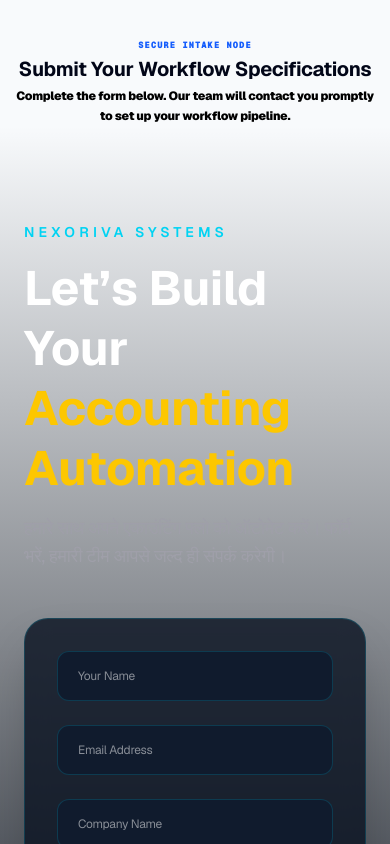
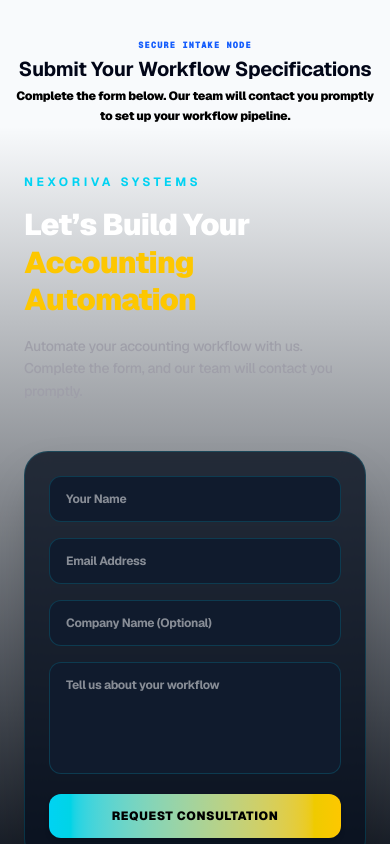
Before and after one commit to jit0341/lekhaflow-website, a Next.js app: page / in a window 390 px wide. Shown: the part 5680-6524 px from the top of the page. Built offline with nearby package versions, Linux system fonts and the light colour scheme.

Commit message:
fix: resolve contact localization conflict with page props state

```diff
--- a/app/page.tsx
+++ b/app/page.tsx
@@ -590,7 +590,7 @@
             {currentContent.contactDesc}
           </p>
         </div>
-        <Contact />
+       <Contact isHindi={isHindi} />
       </section>
 
       {/* FIXED 100%: FULL LOCALIZATION FOR LOWER PLATFORM MANDATES */}
--- a/components/contact.tsx
+++ b/components/contact.tsx
@@ -2,33 +2,83 @@
 
 import { useState } from "react";
 
-export default function Contact() {
+// Props Interface: page.tsx से आ रहे 'isHindi' को एक्सेप्ट करने के लिए
+interface ContactProps {
+  isHindi: boolean;
+}
+
+export default function Contact({ isHindi }: ContactProps) {
   const [name, setName] = useState("");
   const [email, setEmail] = useState("");
   const [company, setCompany] = useState("");
   const [message, setMessage] = useState("");
   const [loading, setLoading] = useState(false);
-  const [isSubmitted, setIsSubmitted] = useState(false); // रीडायरेक्ट/थैंक्यू स्टेट के लिए
-  const [emailError, setEmailError] = useState(""); // ईमेल वैलिडेशन के लिए
+  const [isSubmitted, setIsSubmitted] = useState(false);
+  const [emailError, setEmailError] = useState("");
+
+  // ड्युअल-लैंग्वेज डिक्शनरी (UI टेक्स्ट को सिंक करने के लिए)
+  const t = {
+    en: {
+      heroSub: "Nexoriva Systems",
+      heroTitle: <>Let’s Build Your <br /> <span className="text-yellow-400">Accounting Automation</span></>,
+      heroDesc: "Automate your accounting workflow with us. Complete the form, and our team will contact you promptly.",
+      placeholderName: "Your Name",
+      placeholderEmail: "Email Address",
+      placeholderCompany: "Company Name (Optional)",
+      placeholderMessage: "Tell us about your workflow",
+      btnSubmit: "Request Consultation",
+      btnSubmitting: "Submitting...",
+      alertError: "Please fill the form correctly.",
+      alertFail: "Submission failed. Please try again.",
+      alertNet: "Networking error. Please check your connection.",
+      thankYouTitle: "Thank You",
+      thankYouDesc: "Your request has been successfully received by **Nexoriva Systems**. Our expert deployment team will contact you within the next 24 hours.",
+      thankYouNote: "📬 We have forwarded a confirmation note to your email:",
+      btnBack: "Go Back / Submit another response",
+      emailRequired: "Email is required",
+      emailInvalid: "Please enter a valid email address (e.g. name@company.com)"
+    },
+    hi: {
+      heroSub: "नेक्सोरीवा सिस्टम्स",
+      heroTitle: <>अपनी <br /> <span className="text-yellow-400">अकाउंटिंग ऑटोमेशन</span> बनाएं</>,
+      heroDesc: "हमारे साथ अपने एकाउंटिंग फ्लो को ऑटोमेट करें। फॉर्म भरें, हमारी टीम आपसे जल्द ही संपर्क करेगी।",
+      placeholderName: "आपका नाम",
+      placeholderEmail: "ईमेल एड्रेस",
+      placeholderCompany: "कंपनी का नाम (वैकल्पिक)",
+      placeholderMessage: "हमें अपने वर्कफ़्लो आवश्यकताओं के बारे में बताएं",
+      btnSubmit: "डेमो / परामर्श का अनुरोध करें",
+      btnSubmitting: "सबमिट हो रहा है...",
+      alertError: "कृपया फॉर्म सही से भरें",
+      alertFail: "सबमिशन विफल रहा। कृपया पुनः प्रयास करें।",
+      alertNet: "नेटवर्किंग एरर। कृपया अपना इंटरनेट कनेक्शन चेक करें।",
+      thankYouTitle: "धन्यवाद",
+      thankYouDesc: "आपका अनुरोध **Nexoriva Systems** को प्राप्त हो गया है। हमारी टेक्निकल डिप्लॉयमेंट टीम अगले 24 घंटों में आपसे संपर्क करेगी।",
+      thankYouNote: "📬 हमने आपकी ईमेल पर एक कन्फर्मेशन नोट भेजा है:",
+      btnBack: "वापस जाएं / दूसरा फॉर्म भरें",
+      emailRequired: "ईमेल लिखना अनिवार्य है",
+      emailInvalid: "कृपया एक सही ईमेल एड्रेस डालें (e.g. name@company.com)"
+    }
+  };
+
+  const current = isHindi ? t.hi : t.en;
 
   // ईमेल चेक करने के लिए Regex Function
   const validateEmail = (inputEmail: string) => {
     const emailRegex = /^[^\s@]+@[^\s@]+\.[^\s@]+$/;
     if (!inputEmail) {
-      setEmailError("Email is required");
+      setEmailError(current.emailRequired);
     } else if (!emailRegex.test(inputEmail)) {
-      setEmailError("कृपया एक सही ईमेल एड्रेस डालें (e.g. name@company.com)");
+      setEmailError(current.emailInvalid);
     } else {
-      setEmailError(""); // कोई एरर नहीं
+      setEmailError("");
     }
   };
 
   const handleSubmit = async (e: React.FormEvent) => {
     e.preventDefault();
 
-    // सबमिट करने से पहले अंतिम बार ईमेल चेक करें
     if (emailError || !email) {
-      alert("कृपया फॉर्म सही से भरें");
+      alert(current.alertError);
       return;
     }
 
@@ -49,39 +99,43 @@
       const data = await response.json();
 
       if (data.success) {
-        setIsSubmitted(true); // सबमिशन सफल होते ही थैंक्यू स्टेट ऑन करें
+        setIsSubmitted(true);
       } else {
-        alert("Submission failed. Please try again.");
+        alert(current.alertFail);
       }
     } catch (error) {
       console.error(error);
-      alert("Networking error. Please check your connection.");
+      alert(current.alertNet);
     } finally {
       setLoading(false);
     }
   };
 
-  // अगर फॉर्म सबमिट हो गया है, तो सीधे ये सुंदर इंटरैक्टिव Thank You व्यू दिखाओ
+  // इंटरैक्टिव ड्युअल-लैंग्वेज Thank You व्यू
   if (isSubmitted) {
     return (
-      <section className="relative z-20 py-24 px-6 text-center bg-gradient-to-b from-transparent to-[#040a14]">
+      <section className="relative z-20 py-16 px-6 text-center bg-gradient-to-b from-transparent to-[#040a14]">
         <div className="max-w-3xl mx-auto bg-[#081120]/90 border border-green-500/30 rounded-3xl p-12 shadow-2xl space-y-6">
           <div className="w-20 h-20 bg-green-500/10 text-green-400 rounded-full flex items-center justify-center text-4xl mx-auto border border-green-500/20 animate-bounce">
             ✓
           </div>
-          <h2 className="text-4xl font-bold text-white">Thank You, {name}!</h2>
-          <p className="text-zinc-300 text-lg">
-            आपका अनुरोध **Nexoriva Systems** को प्राप्त हो गया है। हमारी टीम अगले 24 घंटों में आपसे संपर्क करेगी।
+          <h2 className="text-4xl font-bold text-white">{current.thankYouTitle}, {name}!</h2>
+          <p className="text-zinc-300 text-sm leading-relaxed max-w-xl mx-auto">
+            {isHindi ? (
+              <span>आपका अनुरोध <strong>Nexoriva Systems</strong> को प्राप्त हो गया है। हमारी टेक्निकल डिप्लॉयमेंट टीम अगले 24 घंटों में आपसे संपर्क करेगी।</span>
+            ) : (
+              <span>Your request has been successfully received by <strong>Nexoriva Systems</strong>. Our expert deployment team will contact you within the next 24 hours.</span>
+            )}
           </p>
-          <div className="p-4 bg-[#101b2d] rounded-xl border border-cyan-500/10 text-sm text-cyan-400">
-            📬 हमने आपकी ईमेल **{email}** पर एक कन्फर्मेशन नोट भेजा है।
+          <div className="p-4 bg-[#101b2d] rounded-xl border border-cyan-500/10 text-xs text-cyan-400 font-mono">
+            {current.thankYouNote} <span className="underline text-white font-bold">{email}</span>
           </div>
           <div className="pt-4">
             <button
-              onClick={() => setIsSubmitted(false)}
-              className="text-zinc-400 hover:text-white underline text-sm transition-colors cursor-pointer"
+              onClick={() => { setIsSubmitted(false); setName(""); setEmail(""); setCompany(""); setMessage(""); }}
+              className="text-zinc-400 hover:text-white underline text-xs transition-colors cursor-pointer"
             >
-              Go Back / Submit another response
+              {current.btnBack}
             </button>
           </div>
         </div>
@@ -89,68 +143,67 @@
     );
   }
 
-  // पुराना फॉर्म व्यू (बस ईमेल एरर मैसेज के साथ)
+  // डायनेमिक इनपुट फॉर्म व्यू
   return (
-    <section className="relative z-20 py-24 px-6 bg-gradient-to-b from-transparent to-[#040a14]">
+    <section className="relative z-20 py-12 px-6 bg-gradient-to-b from-transparent to-[#040a14]">
       <div className="max-w-6xl mx-auto grid md:grid-cols-2 gap-12 items-center">
-        <div>
-          <p className="text-cyan-400 tracking-[0.3em] text-sm uppercase font-semibold">Nexoriva Systems</p>
-          <h2 className="text-5xl font-bold mt-4 leading-tight text-white">
-            Let’s Build Your <br />
-            <span className="text-yellow-400">Accounting Automation</span>
+        <div className="space-y-4">
+          <p className="text-cyan-400 tracking-[0.3em] text-xs uppercase font-bold">{current.heroSub}</p>
+          <h2 className="text-3xl md:text-5xl font-black leading-tight text-white tracking-tight">
+            {current.heroTitle}
           </h2>
-          <p className="text-zinc-400 mt-4 text-lg">
-            हमारे साथ अपने एकाउंटिंग फ्लो को ऑटोमेट करें। फॉर्म भरें, हमारी टीम आपसे जल्द ही संपर्क करेगी।
+          <p className="text-zinc-400 text-sm font-medium leading-relaxed max-w-md">
+            {current.heroDesc}
           </p>
         </div>
 
         <div className="relative">
-          <form onSubmit={handleSubmit} className="relative z-50 bg-[#081120]/80 backdrop-blur-md border border-cyan-500/20 rounded-3xl p-8 space-y-6 shadow-2xl">
+          <form onSubmit={handleSubmit} className="relative z-50 bg-[#081120]/80 backdrop-blur-md border border-cyan-500/20 rounded-3xl p-6 space-y-4 shadow-2xl">
             <input
               type="text"
-              placeholder="Your Name"
+              placeholder={current.placeholderName}
               value={name}
               onChange={(e) => setName(e.target.value)}
-              className="w-full bg-[#101b2d] border border-cyan-500/20 rounded-xl px-5 py-4 outline-none text-white focus:border-cyan-400 transition-colors"
+              className="w-full bg-[#101b2d] border border-cyan-500/20 rounded-xl px-4 py-3.5 outline-none text-white text-xs font-bold focus:border-cyan-400 transition-colors"
               required
             />
 
             <div>
               <input
                 type="email"
-                placeholder="Email Address"
+                placeholder={current.placeholderEmail}
                 value={email}
                 onChange={(e) => {
                   setEmail(e.target.value);
-                  validateEmail(e.target.value); // हर टाइप पर चेक करेगा
+                  validateEmail(e.target.value);
                 }}
-                className={`w-full bg-[#101b2d] border ${emailError ? 'border-red-500/50 focus:border-red-500' : 'border-cyan-500/20 focus:border-cyan-400'} rounded-xl px-5 py-4 outline-none text-white transition-colors`}
+                className={`w-full bg-[#101b2d] border text-xs font-bold ${emailError ? 'border-red-500/50 focus:border-red-500' : 'border-cyan-500/20 focus:border-cyan-400'} rounded-xl px-4 py-3.5 outline-none text-white transition-colors`}
                 required
               />
-              {emailError && <p className="text-red-400 text-xs mt-1.5 ml-2 font-medium">{emailError}</p>}
+              {emailError && <p className="text-red-400 text-[10px] mt-1.5 ml-2 font-bold">{emailError}</p>}
             </div>
 
             <input
               type="text"
-              placeholder="Company Name"
+              placeholder={current.placeholderCompany}
               value={company}
               onChange={(e) => setCompany(e.target.value)}
-              className="w-full bg-[#101b2d] border border-cyan-500/20 rounded-xl px-5 py-4 outline-none text-white focus:border-cyan-400 transition-colors"
+              className="w-full bg-[#101b2d] border border-cyan-500/20 rounded-xl px-4 py-3.5 outline-none text-white text-xs font-bold focus:border-cyan-400 transition-colors"
             />
 
             <textarea
-              placeholder="Tell us about your workflow"
+              placeholder={current.placeholderMessage}
               value={message}
               onChange={(e) => setMessage(e.target.value)}
-              className="w-full h-32 bg-[#101b2d] border border-cyan-500/20 rounded-xl px-5 py-4 outline-none text-white focus:border-cyan-400 transition-colors resize-none"
+              className="w-full h-28 bg-[#101b2d] border border-cyan-500/20 rounded-xl px-4 py-3.5 outline-none text-white text-xs font-bold focus:border-cyan-400 transition-colors resize-none"
             />
 
             <button
               type="submit"
               disabled={loading || !!emailError}
-              className="w-full py-4 rounded-xl font-semibold text-black bg-gradient-to-r from-cyan-400 to-yellow-400 hover:opacity-90 active:scale-[0.98] transition-all duration-300 cursor-pointer disabled:opacity-40 disabled:cursor-not-allowed flex items-center justify-center gap-2"
+              className="w-full py-3.5 rounded-xl font-black text-black bg-gradient-to-r from-cyan-400 to-yellow-400 hover:opacity-90 active:scale-[0.99] transition-all duration-300 text-xs uppercase tracking-wider cursor-pointer disabled:opacity-40 disabled:cursor-not-allowed flex items-center justify-center gap-2 shadow-md"
             >
-              {loading ? "Submitting..." : "Request Consultation"}
+              {loading ? current.btnSubmitting : current.btnSubmit}
             </button>
           </form>
         </div>
```
